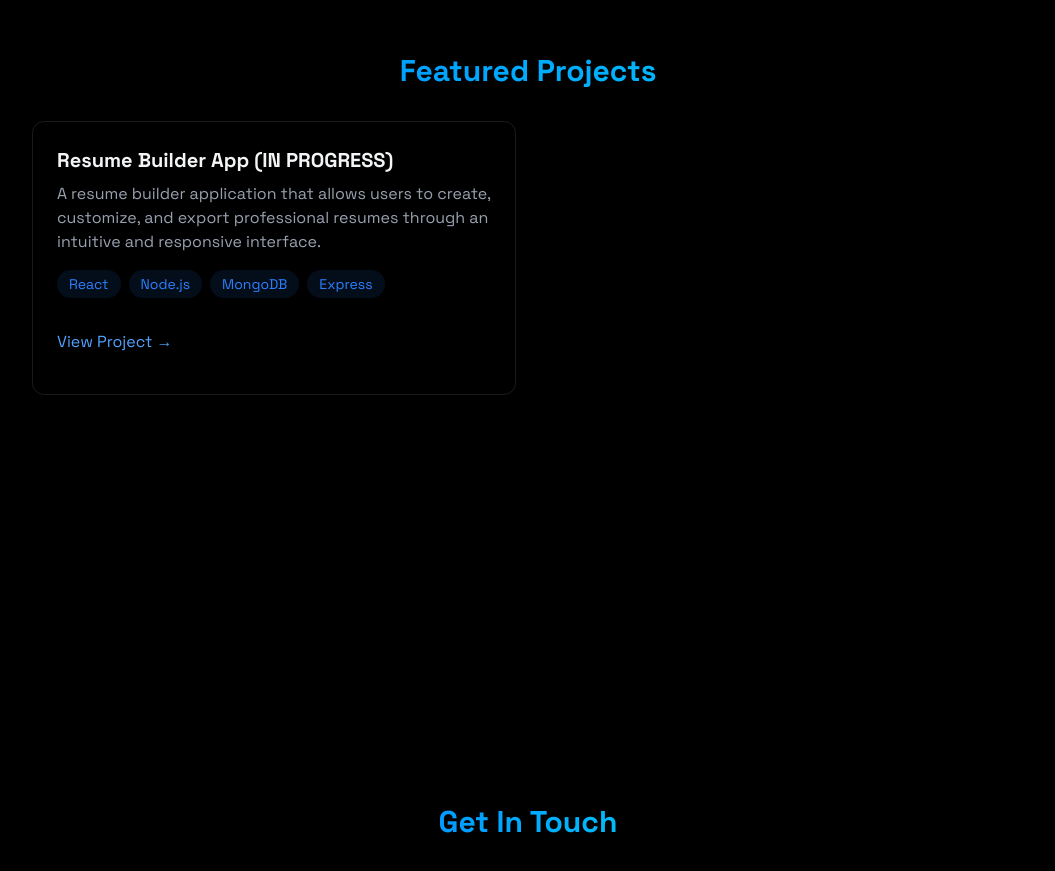
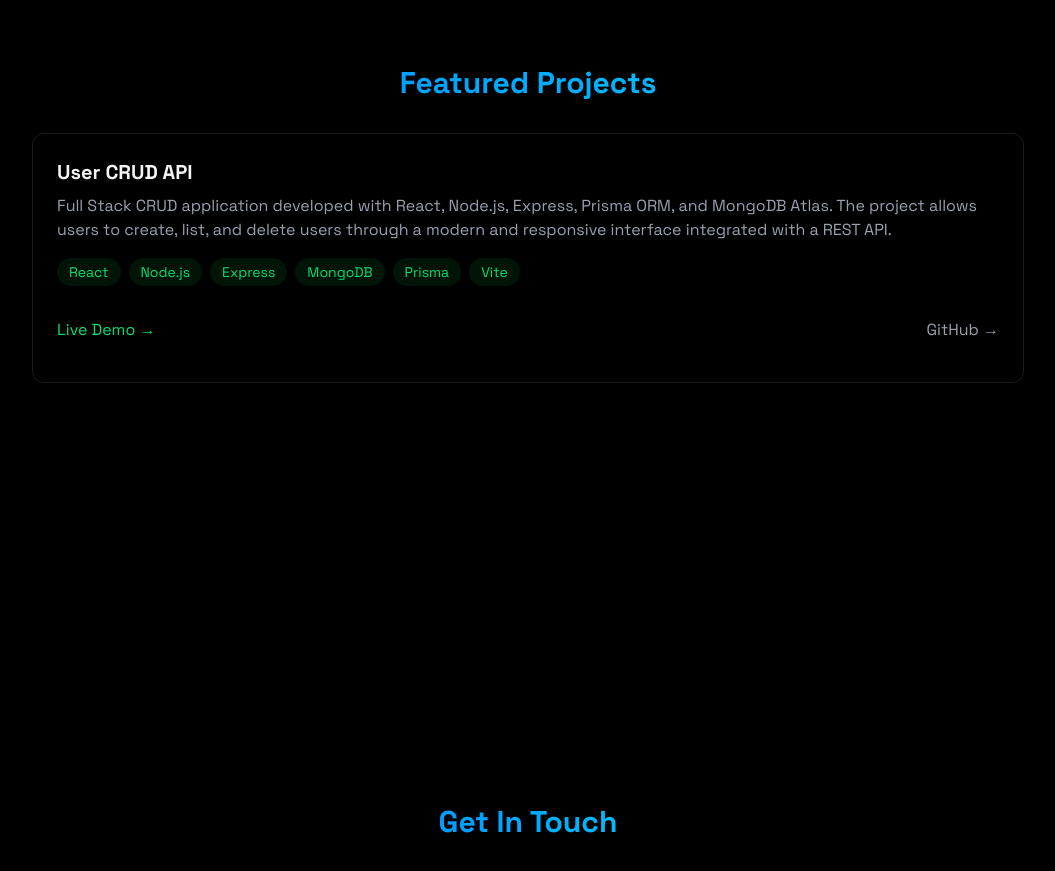
Before and after one commit to jotap-tech/jotap-portifolio, a React (Vite) app: page / in a window 1280 px wide. Shown: the part 1840-2711 px from the top of the page, without its empty margins (112-1167 px from the left). Built offline with nearby package versions, Linux system fonts and the light colour scheme.

Commit message:
Refactor Projects component with new project details
Updated project details and links in Projects component.

```diff
--- a/src/components/sections/Projects.jsx
+++ b/src/components/sections/Projects.jsx
@@ -9,24 +9,36 @@ export const Projects = () => {
       <RevealOnScroll>
         <div className="max-w-5xl mx-auto px-4">
           <h2 className="text-3xl font-bold mb-8 bg-gradient-to-r from-blue-500 to-cyan-400 bg-clip-text text-transparent text-center">
-            {" "}
             Featured Projects
           </h2>
-          <div className="grid grid-cols-1 md:grid-cols-2 gap-6">
-            <div className="p-6 rounded-xl border border-white/10 hover:-translate-y-1 hover:border-blue-500/30 hover:shadow-[0_2px_8px_rgba(59,130,246,0.2)] transition">
-              <h3 className="text-xl font-bold mb-2"> Resume Builder App (IN PROGRESS)</h3>
+
+          <div className="grid grid-cols-1 gap-6">
+            <div className="p-6 rounded-xl border border-white/10 hover:-translate-y-1 hover:border-green-500/30 hover:shadow-[0_2px_8px_rgba(34,197,94,0.2)] transition">
+
+              <h3 className="text-xl font-bold mb-2">
+                User CRUD API
+              </h3>
+
               <p className="text-gray-400 mb-4">
-                A resume builder application that allows users to create,
-                customize, and export professional resumes through an intuitive
-                and responsive interface.
+                Full Stack CRUD application developed with React, Node.js,
+                Express, Prisma ORM, and MongoDB Atlas. The project allows
+                users to create, list, and delete users through a modern and
+                responsive interface integrated with a REST API.
               </p>
+
               <div className="flex flex-wrap gap-2 mb-4">
-                {["React", "Node.js", "MongoDB", "Express"].map((tech, key) => (
+                {[
+                  "React",
+                  "Node.js",
+                  "Express",
+                  "MongoDB",
+                  "Prisma",
+                  "Vite",
+                ].map((tech, key) => (
                   <span
                     key={key}
-                    className="bg-blue-500/10 text-blue-500 py-1 px-3 rounded-full text-sm hover:bg-blue-500/20
-                                    hover:shadow-[0_2px_8px_rgba(59,130,246,0.1)] transition-all
-                    "
+                    className="bg-green-500/10 text-green-400 py-1 px-3 rounded-full text-sm hover:bg-green-500/20
+                    hover:shadow-[0_2px_8px_rgba(34,197,94,0.1)] transition-all"
                   >
                     {tech}
                   </span>
@@ -35,10 +47,21 @@ export const Projects = () => {
 
               <div className="flex justify-between items-center">
                 <a
-                  href="#"
-                  className="text-blue-400 hover:text-blue-300 transition-colors my-4"
+                  href="http://auth-api-bay-seven.vercel.app/"
+                  target="_blank"
+                  rel="noreferrer"
+                  className="text-green-400 hover:text-green-300 transition-colors my-4"
                 >
-                  View Project →
+                  Live Demo →
+                </a>
+
+                <a
+                  href="https://github.com/jotap-tech/auth-api"
+                  target="_blank"
+                  rel="noreferrer"
+                  className="text-gray-400 hover:text-white transition-colors my-4"
+                >
+                  GitHub →
                 </a>
               </div>
             </div>
```
